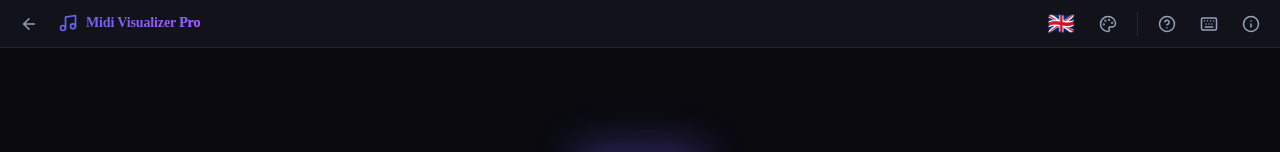
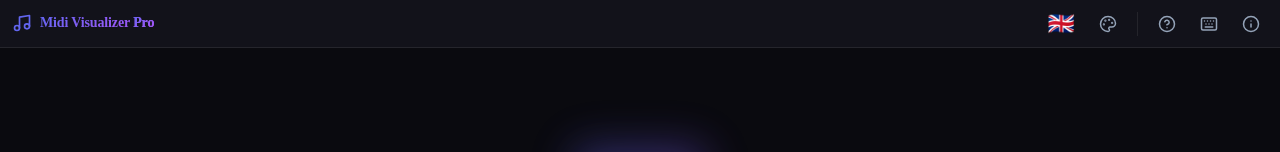
Before and after one commit to jgestal/MidiVisualicer, a React (Vite) app: page / in a window 1280 px wide. Shown: the top 152 px of the page. Built offline with nearby package versions, Linux system fonts and the light colour scheme.

Commit message:
fix: hide back button on initial screen when no MIDI is loaded

```diff
--- a/src/components/layout/Header.tsx
+++ b/src/components/layout/Header.tsx
@@ -130,6 +130,7 @@ export function Header({
             <header className="app-header">
                 {/* Left Section */}
                 <div className="header-left">
+                    {hasMidi && (
                         <button
                             className="header-btn header-back-btn"
                             onClick={handleBackClick}
@@ -137,6 +138,7 @@ export function Header({
                         >
                             <ArrowLeft size={18} />
                         </button>
+                    )}
 
                     <div className="header-brand">
                         <Music size={20} className="header-logo" />
```
Lines whose indentation alone changed are shown as unchanged.
